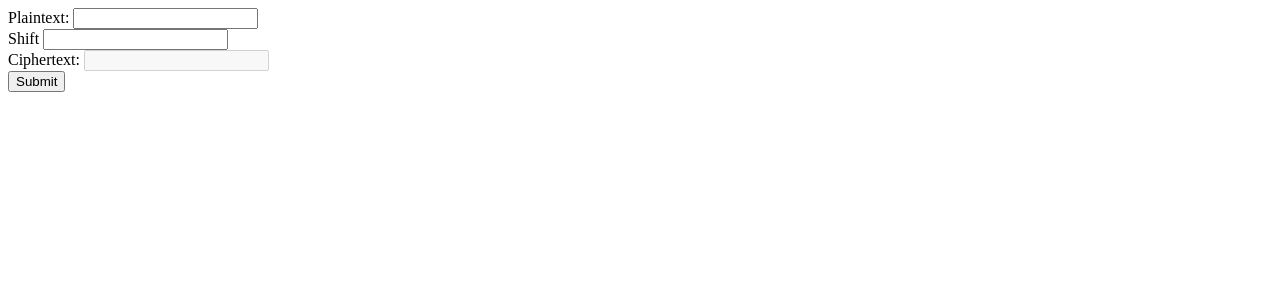
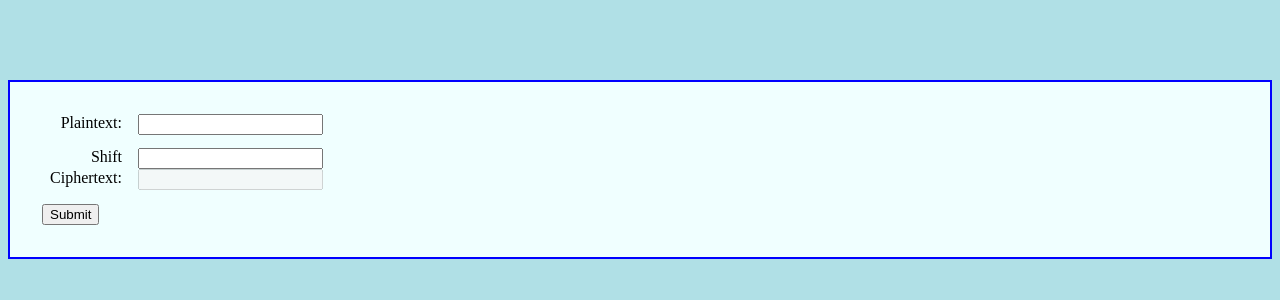
Before and after one commit to godziller/cs1116_web_dev, a Flask app: page /shift in a window 1280 px wide. Shown: the top 300 px of the page. Run offline with Flask 3, Linux system fonts and the light colour scheme.

Commit message:
Q3 completed

```diff
--- /dev/null
+++ b/public_html/cgi-bin/lab3/static/styles.css
@@ -0,0 +1,39 @@
+body{
+    background-color: powderblue;
+}
+
+form {
+    border: 2px solid blue;
+    padding: 2em;
+    margin: 5em auto;
+    background-color: azure;
+    position: relative;
+}
+
+label {
+    float: left;
+    width: 5em;
+    text-align: right;
+    clear: left;
+    margin-right: 1em;
+
+}
+
+input[type="text"] {
+    margin-bottom: 1em;
+}
+
+img {
+    display: block;margin-top: 1.5em;
+
+}
+
+#bonzi{
+    position: absolute;
+    margin-left: 95em;
+    margin-right: auto;
+    margin-top: 15em;
+    height: 25%;
+    width: 8%;
+
+}
--- a/public_html/cgi-bin/lab3/templates/base.html
+++ b/public_html/cgi-bin/lab3/templates/base.html
@@ -3,6 +3,8 @@
 <head>
     <meta charset="UTF-8">
     <title>{% block title %} {% endblock %}</title>
+    <link rel="stylesheet" href="{{url_for('static', filename='styles.css') }}">
+
     <style>
         nav a {
             color: #d64161;
--- a/public_html/cgi-bin/lab3/templates/conversion_form.html
+++ b/public_html/cgi-bin/lab3/templates/conversion_form.html
@@ -12,6 +12,8 @@
 
     {{form.baseValue()}}
 
+    <IMG src="{{ url_for('static', filename='thermometer.jpg') }}" alt="A thermometer"/>
+
 
     <h1>To:</h1>
 
@@ -22,6 +24,9 @@
     <br>
     {{form.submit()}}
 
+    <IMG src="{{ url_for('static', filename='BonziAnim.gif') }}" alt="bonzi" id="bonzi"/>
+
+
 
 </form>
 
```
Also changed, not shown: public_html/cgi-bin/lab3/static/BonziAnim.gif (added), public_html/cgi-bin/lab3/static/thermometer.jpg (added).
